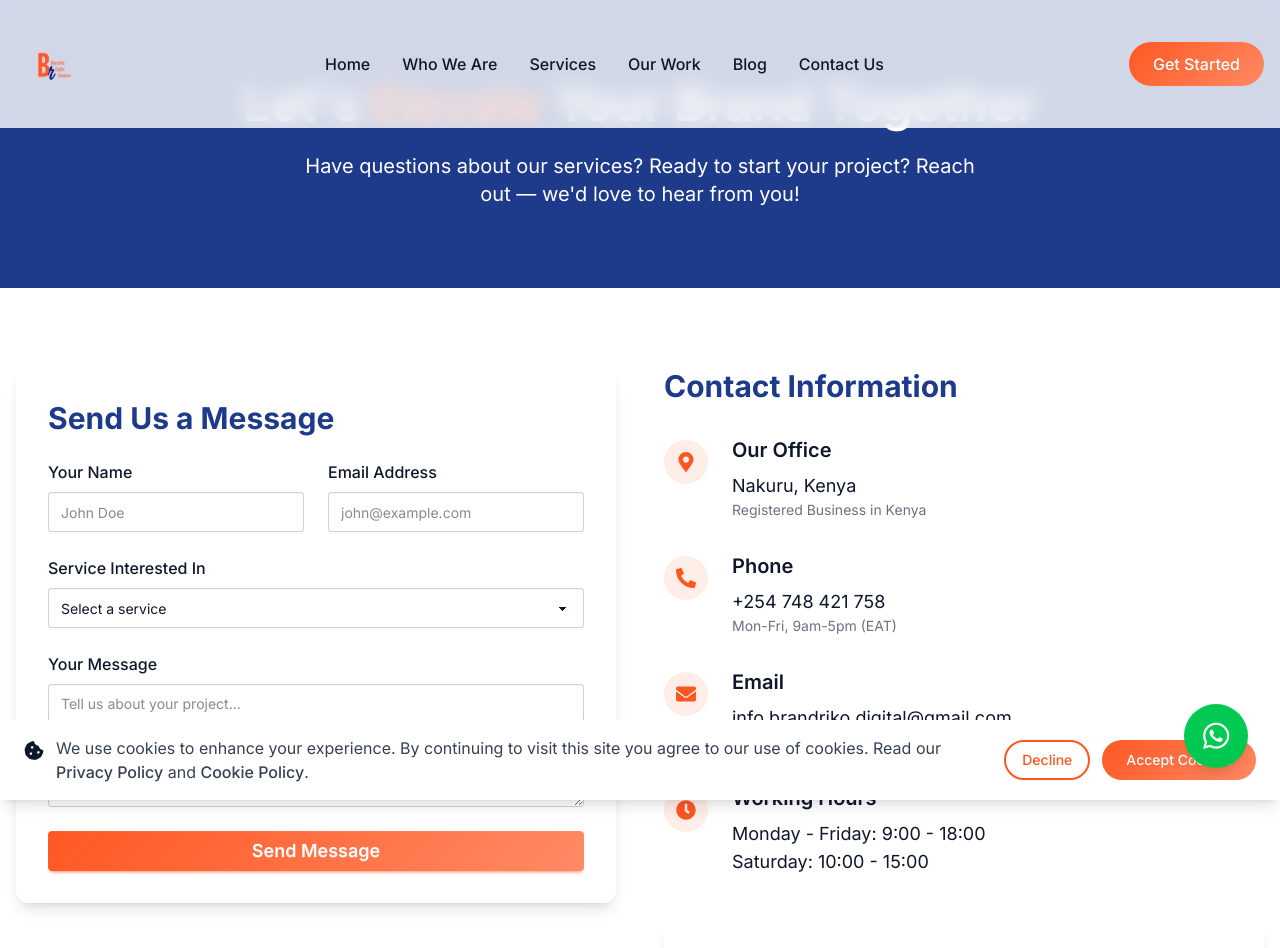
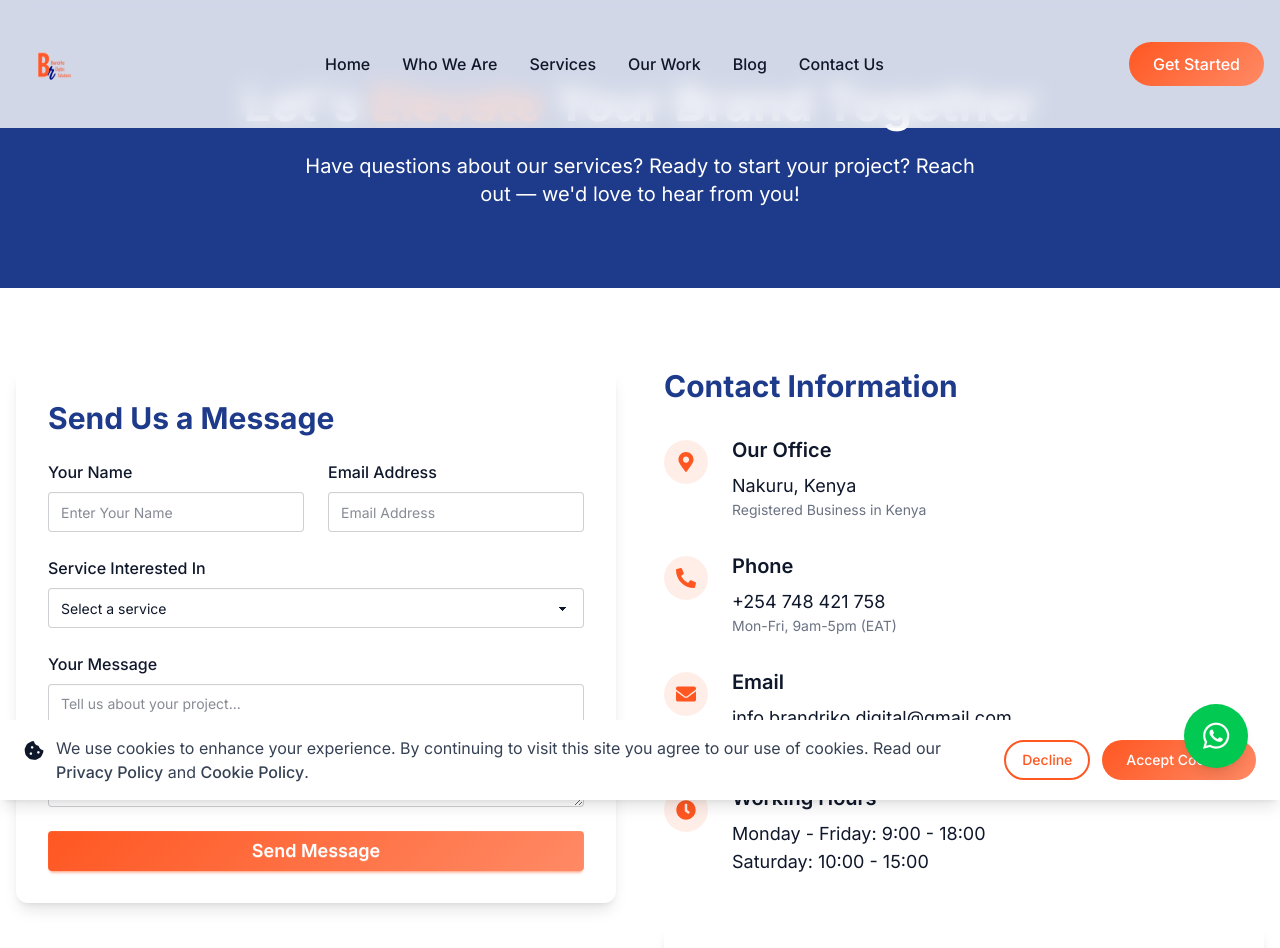
Before and after one commit to matthewkuria/brandriko, a Next.js app: page /contact in a window 1280 px wide. Shown: the top 948 px of the page. Built offline with nearby package versions, Linux system fonts and the light colour scheme; grey boxes are pictures that could not be loaded.

Commit message:
Change the details of the contact form

```diff
--- a/app/contact/page.tsx
+++ b/app/contact/page.tsx
@@ -38,7 +38,7 @@ export default function ContactPage() {
                         type="text"
                         id="name"
                         className="input input-bordered w-full"
-                        placeholder="John Doe"
+                        placeholder="Enter Your Name"
                         required
                       />
                     </div>
@@ -48,7 +48,7 @@ export default function ContactPage() {
                         type="email"
                         id="email"
                         className="input input-bordered w-full"
-                        placeholder="john@example.com"
+                        placeholder="Email Address"
                         required
                       />
                     </div>
```
